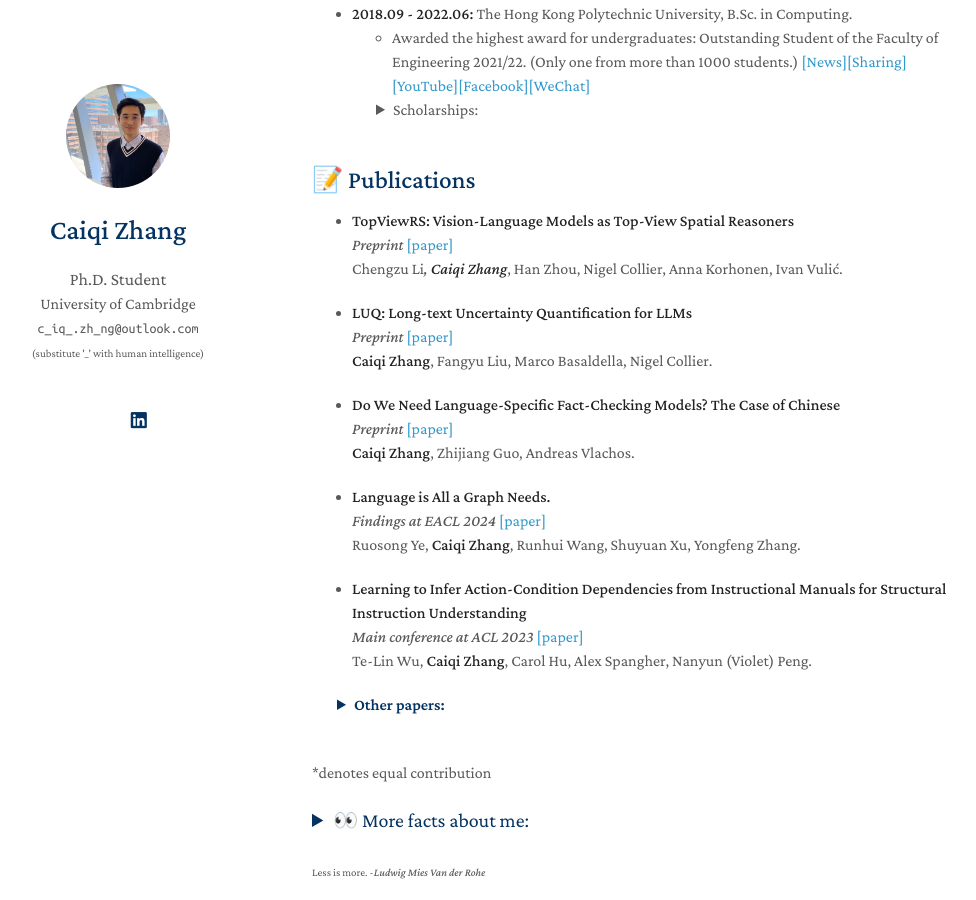
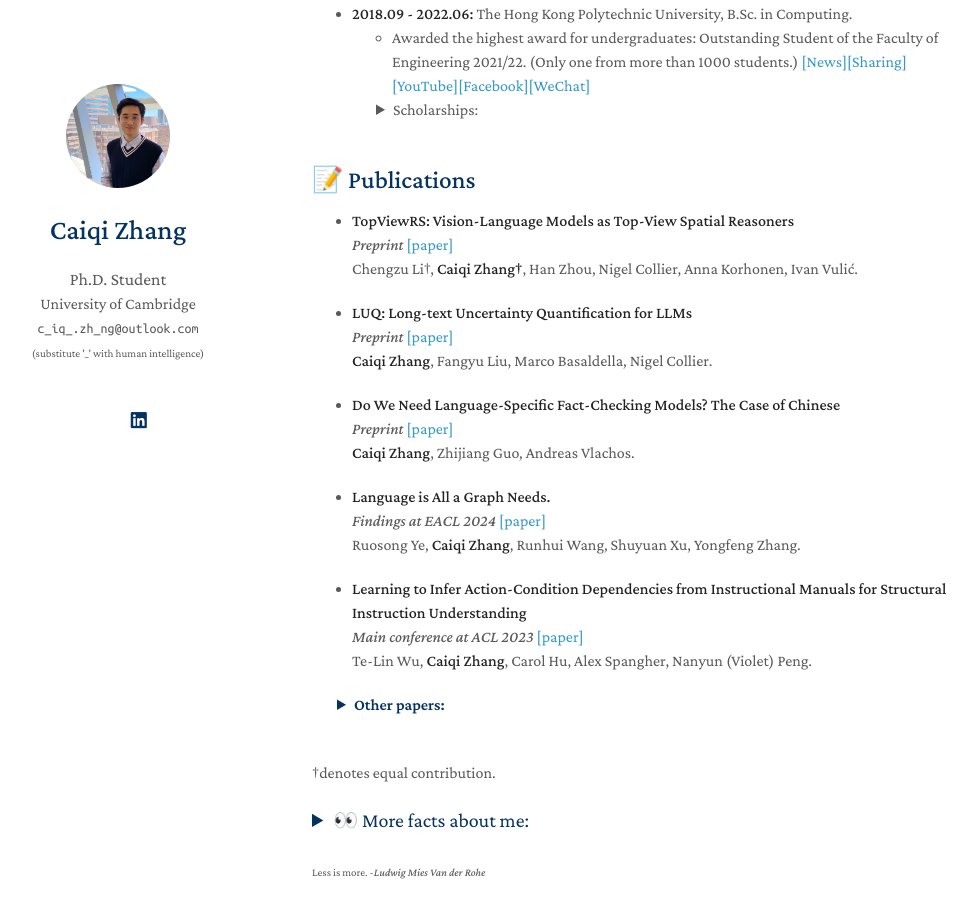
Before and after one commit to caiqizh/caiqizh.github.io, a Jekyll site: the page built from index.md, in a window 1280 px wide and 900 px high, scrolled down 560 px. Shown: the whole window, without its empty margins (158-1134 px from the left). Built offline with Jekyll 4.4.1, drawn with Linux system fonts in a browser that asks for light colours; nearby versions of some CDN libraries; a style sheet for code colours, icons or effects is not loaded; our own code applies the rules of GitHub Pages for plain Markdown files.

```diff
--- a/index.md
+++ b/index.md
@@ -45,7 +45,7 @@ I am a first year Ph.D. student at the University of Cambridge, working under th
 ## &#x1F4DD; Publications
 - **TopViewRS: Vision-Language Models as Top-View Spatial Reasoners**
   _Preprint_ [[paper]](https://arxiv.org/abs/2406.02537)
-  Chengzu Li*, **Caiqi Zhang***, Han Zhou, Nigel Collier, Anna Korhonen, Ivan Vulić.
+  Chengzu Li†, **Caiqi Zhang†**, Han Zhou, Nigel Collier, Anna Korhonen, Ivan Vulić.
 
 - **LUQ: Long-text Uncertainty Quantification for LLMs**
   _Preprint_ [[paper]](https://arxiv.org/abs/2403.20279)
@@ -75,7 +75,7 @@ I am a first year Ph.D. student at the University of Cambridge, working under th
 </details>
 <br>
 
-*denotes equal contribution
+†denotes equal contribution.
 
 <details>
 
```
